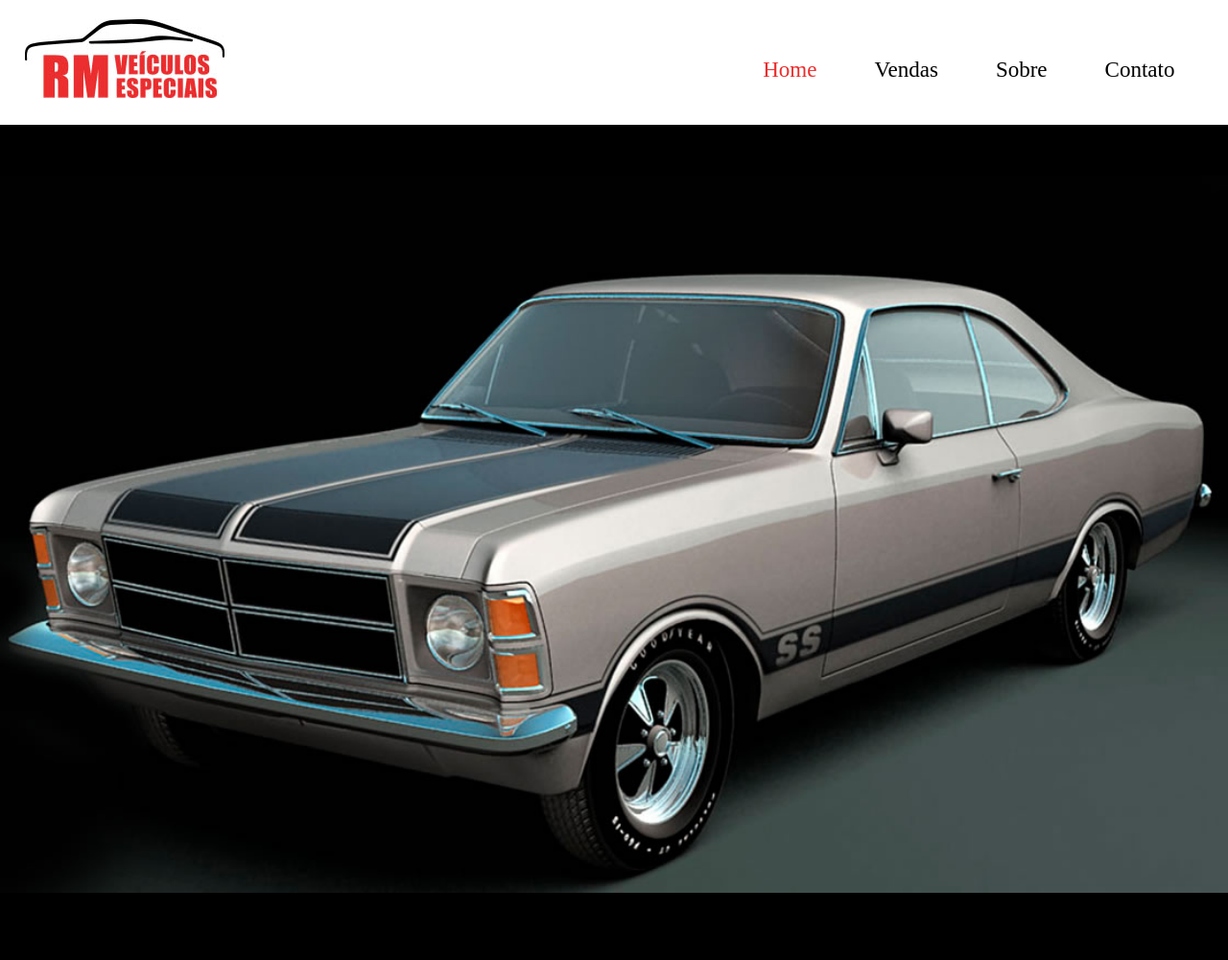
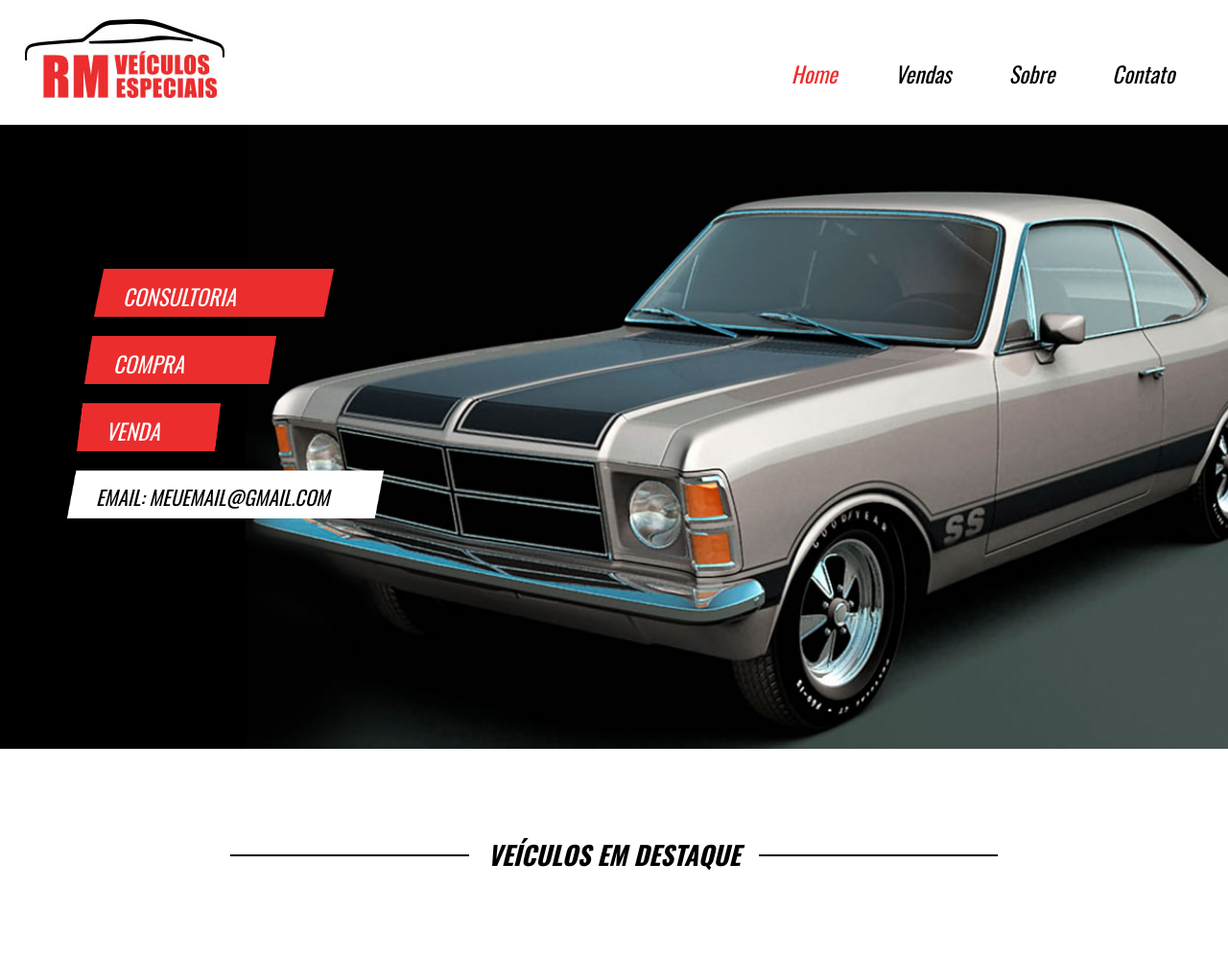
Before and after one commit to jacildofurtado/Danki-code, a PHP site: page / in a window 1280 px wide. Shown: the whole page at 96% size. Before the commit the page ends 930 px from the top, so only its background shows below. Run offline with PHP 8.4, Linux system fonts and the light colour scheme.

Commit message:
atualizado o projeto

```diff
--- a/ftont-end-completo/projeto-05/css/style.css
+++ b/ftont-end-completo/projeto-05/css/style.css
@@ -1,9 +1,12 @@
 @charset "UTF-8";
+
+@import url('https://fonts.googleapis.com/css2?family=Oswald:wght@200;300;400;500;600;700&display=swap');
 
 *{
     margin: 0;
     padding: 0;
     box-sizing: border-box;
+    font-family: 'Oswald', sans-serif;
 }
 
 body, html{
@@ -41,6 +78,7 @@ header nav.desktop ul li{
     float: left;
     font-size: 23px;
     padding: 0 30px;
+    font-style: italic;
 }
 
 header nav.desktop a{
@@ -49,10 +87,9 @@ header nav.desktop a{
 }
 
 section.banner{
+    overflow: hidden;
     width: 100%;
-    height: 100vw;
-    min-height: 600px;
-    max-height: 800px;
+    height: 650px;
     background-color: black;
     background-image: url(../images/bg.jpg);
     background-size: contain;
@@ -60,10 +97,115 @@ section.banner{
     background-repeat: no-repeat;
 }
 
-@media screen and (max-width: 768px) {
+.text-banner{
+    padding: 100px;
+    margin-top: 30px;
+}
+
+.text-banner-single{
+    width: 314px;
+    height: 50px;
+    padding: 12px 30px;
+    margin-top: 20px;
+    font-style: italic;
+    text-transform: uppercase;
+    background-image: url(../images/box-text.png);
+    background-size: 100% 100%;
+    color: white;
+    font-size: 23px;
+}
+
+.text-banner .text-banner-single:nth-of-type(1){
+    width: 250px;
+    height: 50px;
+    position: relative;
+    left: -2px;
+}
+
+.text-banner .text-banner-single:nth-of-type(2){
+    width: 200px;
+    height: 50px;
+    position: relative;
+    left: -12px;
+}
+
+.text-banner .text-banner-single:nth-of-type(3){
+    width: 150px;
+    height: 50px;
+    position: relative;
+    left: -20px;
+}
+
+.text-banner .text-banner-single:nth-of-type(4){
+    width: 330px;
+    height: 50px;
+    color: black;
+    font-size: 21px;
+    position: relative;
+    left: -30px;
+    background-image: url(../images/box-white-text.png);
+}
+
+section.veiculos-destaque{
+    padding: 90px 0;
+}
+
+.line-titulo{
+    position: relative;
+    text-align: center;
+    max-width: 800px;
+    margin: 0 auto;
+}
+
+.ln1{
+    position: absolute;
+    top: 20px;
+    width: 100%;
+    height: 2px;
+    background-color: black;
+}
+
+section.veiculos-destaque h2{
+    position: relative;
+    display: inline-block;
+    background-color: white;
+    text-align: center;
+    font-size: 27px;
+    font-style: italic;
+    padding: 0 20px;
+    text-transform: uppercase;
+}
+
+@media screen and (max-width: 1400px) {
     section.banner{
-        height: 70vw;
-        min-height: 0;
-        max-height: 800px;
+        background-size: 90% auto;
+        background-position: 200% 100%;
     }
 }
+
+@media screen and (max-width: 768px){
+    section.banner{
+        background-size: cover;
+        background-position: center;
+        height: 70vw;
+        min-height: 500px;
+    }
+
+    nav.desktop{
+        display: none;
+    }
+
+    header nav.mobile{
+        display: block;
+    }
+}
+
+@media screen and (max-width: 580px){
+    .text-banner{
+        padding: 30px;
+    }
+
+    .text-banner-single{
+        font-size: 18px;
+    }
+}
--- a/ftont-end-completo/projeto-05/index.html
+++ b/ftont-end-completo/projeto-05/index.html
@@ -24,12 +24,35 @@
                     <li><a href="#">Contato</a></li>
                 </ul>
             </nav><!--desktop-->
+
+            <nav class="mobile">
+                <ul>
+                    <li><a style="color: #EB2D2D" href="#">Home</a></li>
+                    <li><a href="#">Vendas</a></li>
+                    <li><a href="#">Sobre</a></li>
+                    <li><a href="#">Contato</a></li>
+                </ul>
+            </nav><!--mobile-->
             <div class="clear"></div>
         </div><!--container-->
     </header>
 
     <section class="banner">
+        <div class="container">
+            <div class="text-banner">
+                <div class="text-banner-single">Consultoria</div>
+                <div class="text-banner-single">Compra</div>
+                <div class="text-banner-single">Venda</div>
+                <div class="text-banner-single">Email: meuemail@gmail.com</div>
+            </div><!--text-banner-->
+        </div><!--container-->
+    </section><!--banner-->
 
-    </section><!--banner-->
+    <section class="veiculos-destaque">
+        <div class="line-titulo">
+            <div class="ln1"></div>
+            <h2>Veículos em destaque</h2>
+        </div><!--line-titulo-->
+    </section><!--veiculos-destaque-->
 </body>
 </html>
```
Also changed, not shown: other parts of ftont-end-completo/projeto-05/css/style.css (+34 -0 lines).
